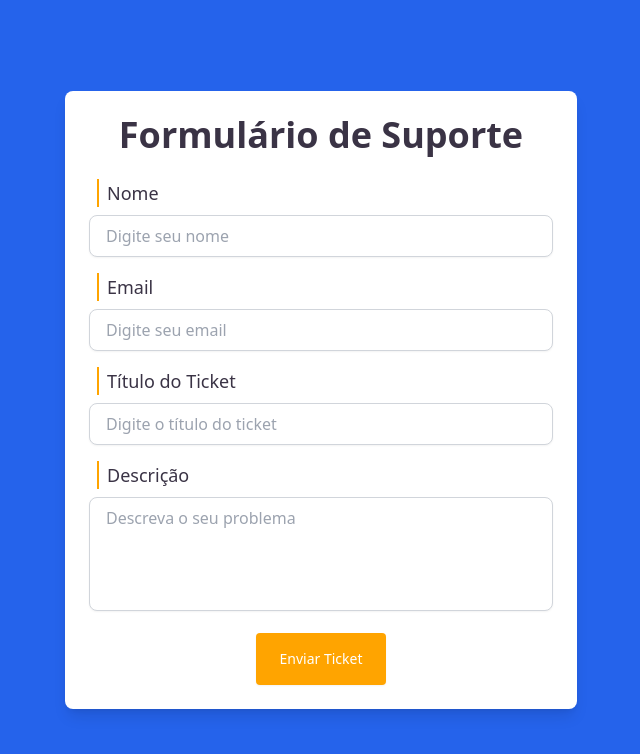
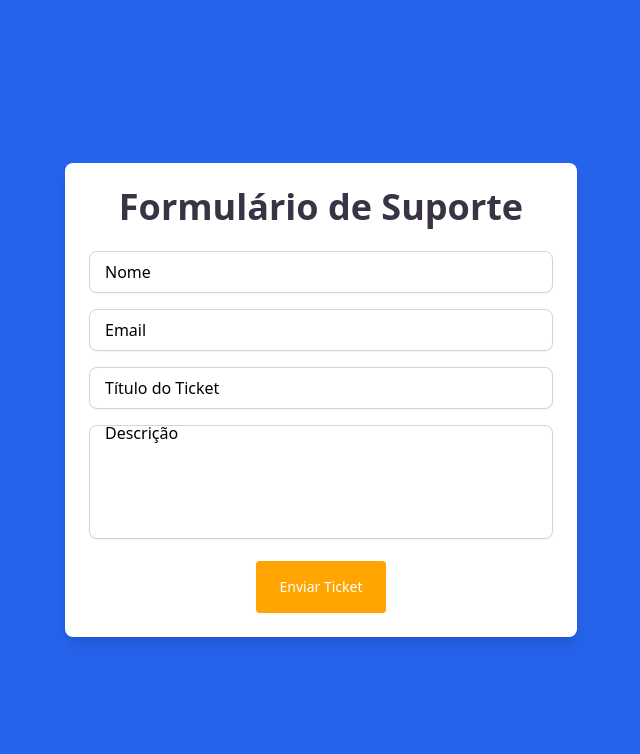
Before and after one commit to ByOnez/TicketDiscordWebhook, a React (Vite) app: page /ticket in a window 1280 px wide. Shown: the top 754 px of the page, without its empty margins (319-959 px from the left). Built offline with nearby package versions, Linux system fonts and the light colour scheme.

Commit message:
style: improvement in the input component

```diff
--- a/src/components/Ticket.tsx
+++ b/src/components/Ticket.tsx
@@ -1,7 +1,8 @@
 import { useState } from "react";
 import { FormValues } from "../types/Ticket";
-import { sendToDiscord } from '../services/sendToDiscord';
-import Confirmation from './Confirmation';
+import { sendToDiscord } from "../services/sendToDiscord";
+import Confirmation from "./Confirmation";
+import Input from "./ui/Input";
 
 export default function Ticket() {
     const [formValues, setFormValues] = useState<FormValues>({
@@ -40,26 +41,22 @@ export default function Ticket() {
         {
             id: "name",
             label: "Nome",
-            placeholder: "Digite seu nome",
-            type: "text",
+            type: "text" as const,
         },
         {
             id: "email",
             label: "Email",
-            placeholder: "Digite seu email",
-            type: "email",
+            type: "email" as const,
         },
         {
             id: "title",
             label: "Título do Ticket",
-            placeholder: "Digite o título do ticket",
-            type: "text",
+            type: "text" as const,
         },
         {
             id: "description",
             label: "Descrição",
-            placeholder: "Descreva o seu problema",
-            type: "textarea",
+            type: "textarea" as const,
         },
     ];
 
@@ -73,31 +70,14 @@ export default function Ticket() {
                 <h1 className="text-ticket-text font-bold text-4xl text-center mb-6">Formulário de Suporte</h1>
                 <form className="flex flex-col space-y-4 mt-6" onSubmit={handleSubmit}>
                     {formInputs.map((input) => (
-                        input.type !== "textarea" ? (
-                            <label key={input.id} htmlFor={input.id}>
-                                <p className="text-ticket-text text-left pl-2 text-lg border-l-2 border-ticket-amber mb-2 ml-2 font-medium">{input.label}</p>
-                                <input
-                                    type={input.type}
-                                    id={input.id}
-                                    className="w-full p-2 px-4 border border-gray-300 rounded-lg shadow-sm focus:outline-none focus:ring-2 focus:ring-ticket-amber font-medium"
-                                    placeholder={input.placeholder}
-                                    value={formValues[input.id as keyof FormValues]}
-                                    onChange={handleChange}
-                                />
-                            </label>
-                        ) : (
-                            <label key={input.id} htmlFor={input.id}>
-                                <p className="text-ticket-text text-left pl-2 text-lg border-l-2 border-ticket-amber mb-2 ml-2 font-medium">{input.label}</p>
-                                <textarea
-                                    id={input.id}
-                                    className="w-full p-2 px-4 border border-gray-300 rounded-lg shadow-sm focus:outline-none focus:ring-2 focus:ring-ticket-amber font-medium resize-none"
-                                    rows={4}
-                                    placeholder={input.placeholder}
-                                    value={formValues[input.id as keyof FormValues]}
-                                    onChange={handleChange}
-                                />
-                            </label>
-                        )
+                        <Input
+                            key={input.id}
+                            id={input.id}
+                            type={input.type}
+                            label={input.label}
+                            value={formValues[input.id as keyof FormValues]}
+                            onChange={handleChange}
+                        />
                     ))}
                     <button type="submit" className="bg-ticket-amber text-white text-sm font-medium px-6 py-4 rounded mt-4 shadow-sm mx-auto">
                         Enviar Ticket
--- /dev/null
+++ b/src/components/ui/Input.tsx
@@ -0,0 +1,46 @@
+import { useState } from "react";
+import { InputProps } from "../../types/InputProps";
+
+export default function Input({ id, type, label, value, onChange }: InputProps) {
+  const [isFocused, setIsFocused] = useState(false);
+
+  const handleFocus = () => setIsFocused(true);
+  const handleBlur = () => setIsFocused(false);
+
+  return (
+    <div className="relative w-full">
+      {type !== "textarea" ? (
+        <input
+          id={id}
+          type={type}
+          value={value}
+          onFocus={handleFocus}
+          onBlur={handleBlur}
+          onChange={onChange}
+          className="w-full p-2 px-4 border border-gray-300 rounded-lg shadow-sm focus:outline-none focus:ring-2 focus:ring-ticket-amber font-medium"
+        />
+      ) : (
+        <textarea
+          id={id}
+          value={value}
+          onFocus={handleFocus}
+          onBlur={handleBlur}
+          onChange={onChange}
+          rows={4}
+          className="w-full p-2 px-4 border border-gray-300 rounded-lg shadow-sm focus:outline-none focus:ring-2 focus:ring-ticket-amber font-medium resize-none"
+        />
+      )}
+      <label
+        htmlFor={id}
+        className={`pointer-events-none absolute left-4 transition-all duration-300 transform ${isFocused || value
+            ? "-top-3 text-sm bg-white px-2 text-gray-500"
+            : type === "textarea"
+            ? "top-2 text-base -translate-y-1/2"
+            : "top-1/2 text-base -translate-y-1/2"
+          }`}
+      >
+        {label}
+      </label>
+    </div>
+  );
+}
--- /dev/null
+++ b/src/types/InputProps.d.ts
@@ -0,0 +1,7 @@
+export interface InputProps {
+    id: string;
+    type: "text" | "email" | "textarea";
+    label: string;
+    value: string;
+    onChange: (e: React.ChangeEvent<HTMLInputElement | HTMLTextAreaElement>) => void;
+}
```
